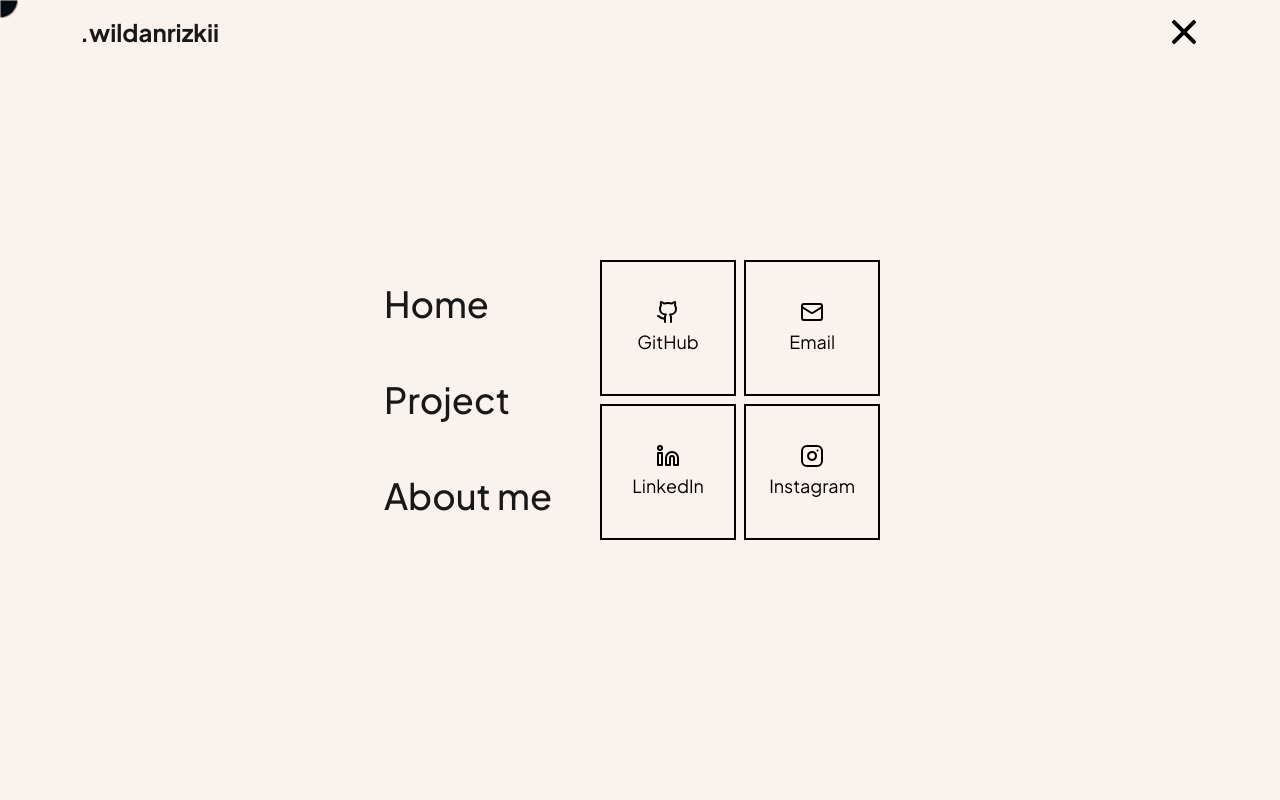
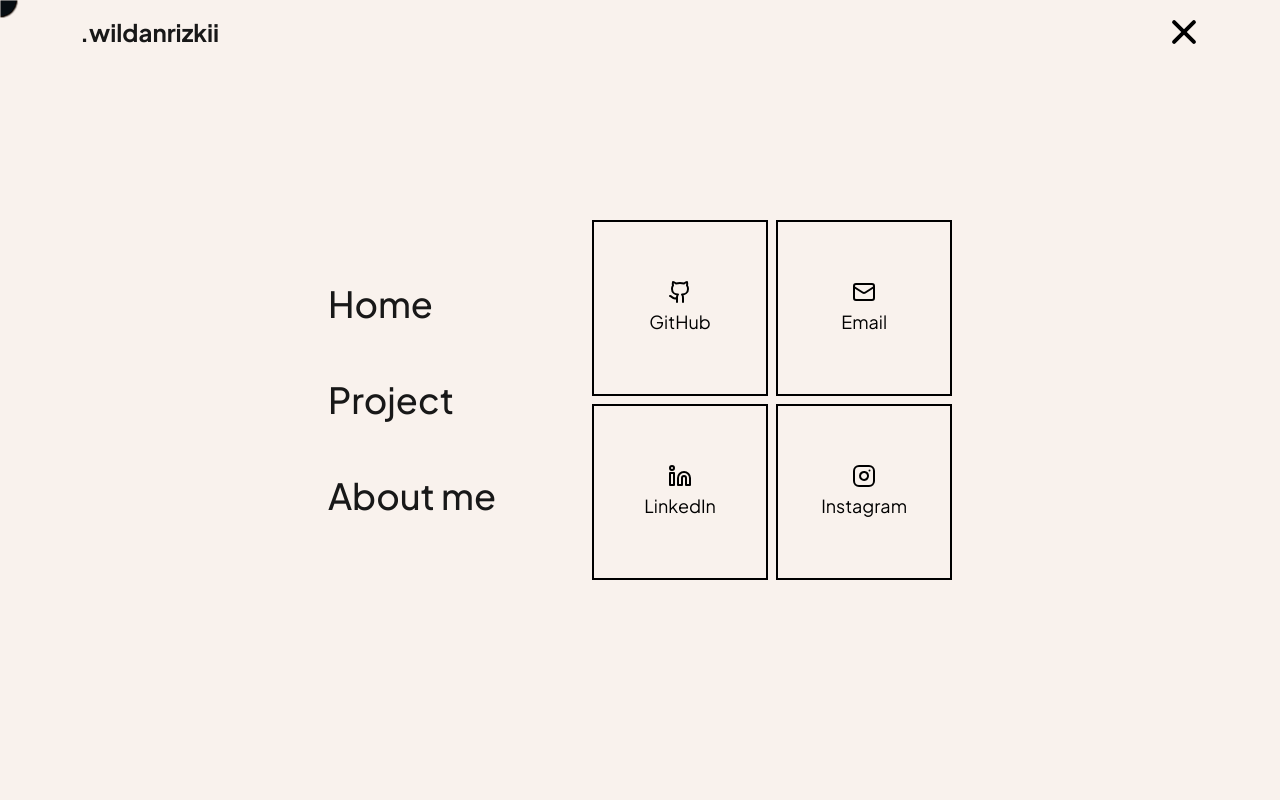
Before and after one commit to wildanrizkii/profile-portfolio, a Next.js app: page / in a window 1280 px wide. Both pictures are taken after a click on the button 1180 px from the left and 32 px from the top of the page. Shown: the top 800 px of the page. Built offline with nearby package versions, Linux system fonts and the light colour scheme.

Commit message:
NavBar Revisi

```diff
--- a/src/components/Navbar/index.jsx
+++ b/src/components/Navbar/index.jsx
@@ -110,8 +110,8 @@ const Navbar = () => {
   ];
 
   const DesktopSocialLinks = () => (
-    <div className="hidden md:flex items-end justify-end p-4">
-      <div className="min-w-[280px] max-h-[600px] aspect-square">
+    <div className="hidden md:flex items-end justify-end pl-16">
+      <div className="min-w-[360px] max-h-[400px] aspect-square">
         <div className="grid grid-cols-2 gap-2 h-full">
           {socialLinks.map((link, index) => (
             <motion.a
@@ -120,13 +120,13 @@ const Navbar = () => {
               initial={{ opacity: 0, scale: 0.8 }}
               animate={{ opacity: 1, scale: 1 }}
               whileHover={{
-                scale: 1.3,
+                scale: 1.2,
                 y: 0,
                 boxShadow: "0px 10px 20px rgba(0,0,0,0.2)",
               }}
               transition={{
                 type: "spring",
-                stiffness: 100,
+                stiffness: 200,
                 damping: 10,
                 delay: 0.01,
               }}
@@ -228,7 +228,7 @@ const Navbar = () => {
         initial={{ y: "-100%", opacity: 0 }}
         animate={{ y: isOpen ? "0%" : "-100%", opacity: isOpen ? 1 : 0 }}
         exit={{ y: "-100%", opacity: 0 }}
-        transition={{ duration: 0.5, ease: "easeInOut" }}
+        transition={{ duration: 0.6, ease: "easeInOut" }}
         className="fixed inset-0 z-40 bg-[#f9f2ed]"
       >
         <div className="flex items-center justify-center h-full px-4">
```
